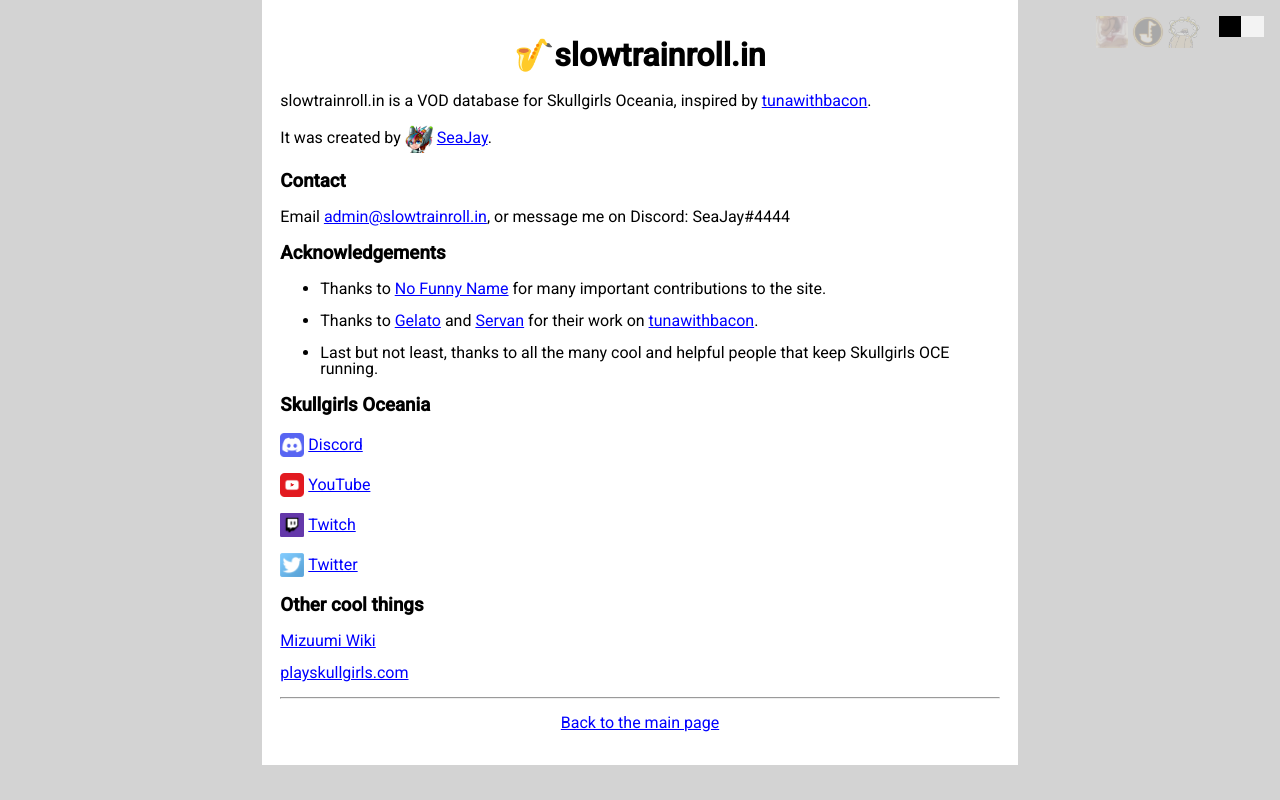
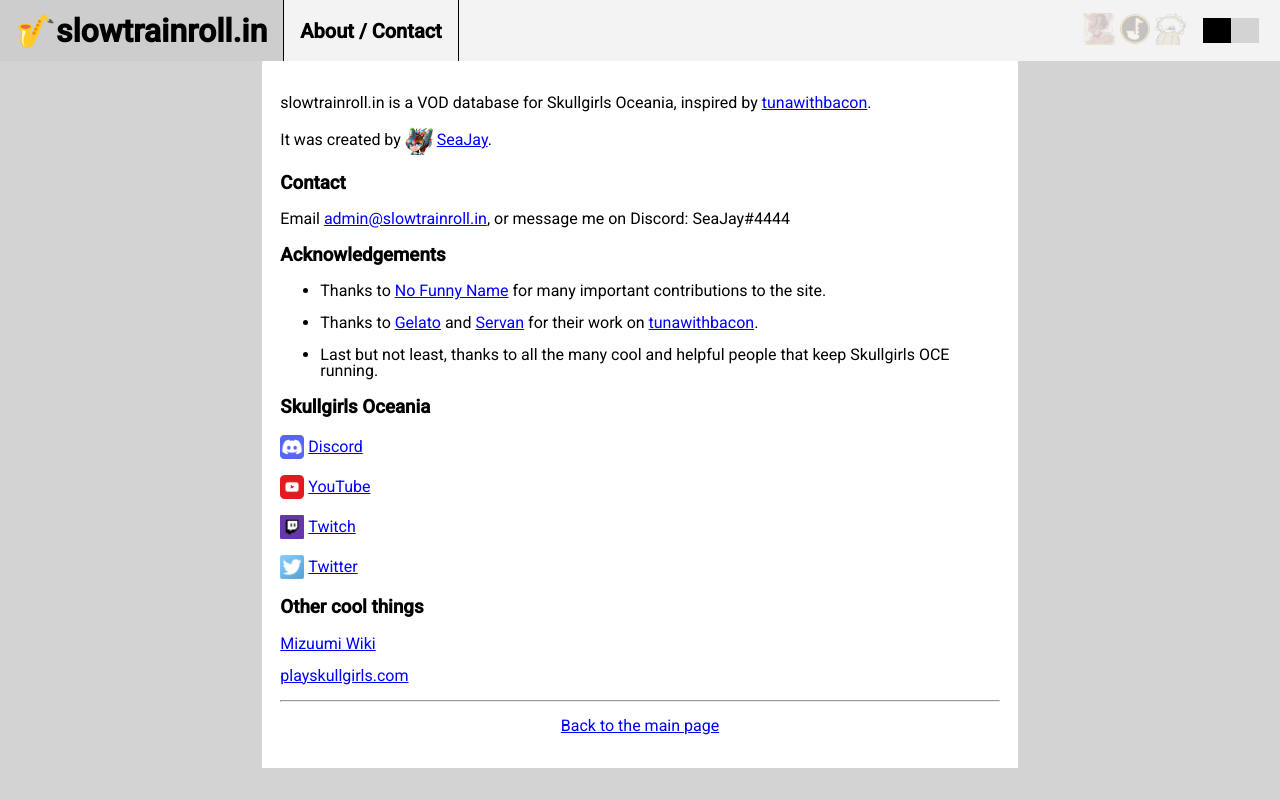
Before and after one commit to hugh-braico/slowtrainroll.in, a Django app: page /about in a window 1280 px wide. Run offline with Django 3.2, Linux system fonts and the light colour scheme; style sheets or scripts are compiled from the project's sources.

Commit message:
Create header nav bar and move switches into it

```diff
--- /dev/null
+++ b/viewer/static/viewer/header.less
@@ -0,0 +1,91 @@
+header {
+    position:fixed;
+    top:0;
+    height: @header-height;
+    width:100%;
+    background-color: .colour(table-row-even)[];
+    display:flex;
+    align-items: center;
+    nav{
+        display:flex;
+        align-items: center;
+        height:@header-height;
+        a{
+            height:100%;
+            font-size:1.25em;
+            font-weight: bold;
+            padding: 0 1rem;
+            display: flex;
+            align-items: center;
+            transition: .4s background-color ease;
+            border-right: 1px solid .colour(text)[];;
+            &:hover{
+                background-color: .colour(table-header)[];;
+            }
+        }
+
+        a:first-child{
+            font-size: 2em;
+            font-weight: bold;
+        }
+
+    }
+
+    & *{
+        display:inline;
+    }
+
+    .char-switches{
+        margin-left:auto;
+        img{
+            height: 2rem;
+            cursor: pointer;
+            opacity:0.2;
+            transition: all 0.4s ease;
+            &.light{
+                opacity:1;
+            }
+            &:hover{
+                opacity:1;
+            }
+        }
+    }
+
+    .lightmode{
+        position: relative;
+        width: 4rem;
+        margin-left:1rem;
+        & input {
+            width:0;
+        }
+        .slider {
+            position: absolute;
+            cursor: pointer;
+            top: 0;
+            left: 0;
+            right: 0;
+            bottom: 0;
+            height:100%;
+            width:3.5rem;
+            background-color: .colour(html-bg)[];;
+            -webkit-transition: .4s;
+            transition: .4s;
+            &:before {
+                position: absolute;
+                content: "";
+                height: 100%;
+                width: 1.75rem;
+                left: 0;
+                bottom: 0;
+                background-color: .colour(text)[];;
+                -webkit-transition: .4s;
+                transition: .4s;
+            }
+        }
+        input:checked + .slider {
+            &:before{
+                transform: translateX(100%);
+            }
+        }
+    }
+}
--- a/viewer/static/viewer/style.less
+++ b/viewer/static/viewer/style.less
@@ -1,5 +1,6 @@
 @import 'helpers';
 @import 'char_icons';
+@import 'header';
 
 @import 'https://fonts.googleapis.com/css?family=Roboto:300,400,500.css';
 //              colour variabl  Light mode  Dark mode
@@ -10,19 +11,33 @@
                 text            black       #e7e6e3,
                 link            blue        lightskyblue;
             );
+
+@header-height: calc(4rem - 3px);
+
 html {
     background-color: .colour(html-bg)[];
+    color: .colour(text)[];
+    font-family: "Roboto", "Helvetica", "Arial", sans-serif;
 }
 
-body {
+body{
+    margin:0;
+    margin-top: @header-height;
+}
+
+//Remove default link styling
+a{
+    text-decoration: none;
+    color:inherit;
+}
+
+.content {
     max-width: 80ch;
     padding: 2ch;
     margin: auto;
     line-height: 1;
-    font-family: "Roboto", "Helvetica", "Arial", sans-serif;
     background-color: .colour(body-bg)[];
     text-align: center;
-    color: .colour(text)[];
 }
 
 form {
@@ -91,8 +106,10 @@
     border-bottom: 2px solid .colour(table-header)[];
 }
 
-a {
+
+.content a {
     color: .colour(link)[];
+    text-decoration: underline;
 }
 
 table tbody .event{
@@ -132,66 +149,6 @@
     background-position: 0 -50px;
 }
 
-.switch{
-    position:fixed;
-    top:0;
-    right:0;
-    width:2rem;
-    height:1rem;
-    margin:1rem;
-    & input {
-        width:0;
-    }
-    .slider {
-        position: absolute;
-        cursor: pointer;
-        top: 0;
-        left: 0;
-        right: 0;
-        bottom: 0;
-        height:100%;
-        width:100%;
-        background-color: .colour(table-row-even)[];;
-        -webkit-transition: .4s;
-        transition: .4s;
-        &:before {
-            position: absolute;
-            content: "";
-            height: 100%;
-            width: 50%;
-            left:0;
-            bottom:0;
-            background-color: .colour(text)[];;
-            -webkit-transition: .4s all ease;
-            transition: .4s all ease;
-          }
-      }
-    input:checked + .slider {
-        &:before{
-            transform: translateX(100%);
-        }
-    }
-}
-
-.char-switches{
-    position:fixed;
-    top: 0;
-    right: 4rem;
-    margin: 1rem;
-    img{
-        height: 2rem;
-        cursor: pointer;
-        opacity:0.2;
-        transition: all 0.4s ease;
-        &.light{
-            opacity:1;
-        }
-        &:hover{
-            opacity:1;
-        }
-    }
-}
-
 .prevent-transitions{
     transition: none !important;
 }
--- a/viewer/templates/viewer/about.html
+++ b/viewer/templates/viewer/about.html
@@ -1,15 +1,6 @@
-<!DOCTYPE html>
-
-<html>
-  <head>
-    {% include "viewer/head.html" %}
-    {% load static %}
-  </head>
-
-  <body>
-    {% include "modeswitch.html" %}
-    <h1>🎷slowtrainroll.in</h1>
-
+{% load static %}
+{% include "viewer/head.html" %}
+  <div class="content">
     <div style="text-align: left;">
     <p>slowtrainroll.in is a VOD database for Skullgirls Oceania, inspired by
     <a href="https://tunawithbacon.com/">tunawithbacon</a>.</p>
@@ -70,5 +61,6 @@
 
     <hr>
     <p><a href="{% url 'viewer:index' %}">Back to the main page</a>
+    </div>
   </body>
 </html>
--- a/viewer/templates/viewer/head.html
+++ b/viewer/templates/viewer/head.html
@@ -1,7 +1,49 @@
 {% load compile_static %}
 {% load static %}
-<link rel="icon" type="image/png" sizes="32x32" href="{% static 'viewer/favicon-32x32.png' %}">
-<link rel="icon" type="image/png" sizes="16x16" href="{% static 'viewer/favicon-16x16.png' %}">
-<link rel="stylesheet" type="text/css" href="{% static 'viewer/style.less'|compile %}">
-<meta charset="utf-8">
-<title>slowtrainroll.in</title>
+
+<!DOCTYPE html>
+
+<html class='prevent-transitions'>
+  <head>
+    <meta charset="utf-8">
+    <link rel="icon" type="image/png" sizes="32x32" href="{% static 'viewer/favicon-32x32.png' %}">
+    <link rel="icon" type="image/png" sizes="16x16" href="{% static 'viewer/favicon-16x16.png' %}">
+    <link rel="stylesheet" href="{% static 'viewer/style.less'|compile %}">
+    <title>slowtrainroll.in</title>
+</head>
+<body>
+<script>
+  document.addEventListener("DOMContentLoaded",function(){
+    let node = document.querySelector('.prevent-transitions');
+    node.classList.remove('prevent-transitions');
+  });
+</script>
+
+<header>
+
+  <!-- Links -->
+  <nav>
+    <a href="/"><span>🎷slowtrainroll.in</span></a>
+    <a href="{% url 'viewer:about' %}"><span>About / Contact</span></a>
+  </nav>
+
+  <!-- Character Icon Switches -->
+  <div class="char-switches">
+    {% with 'charselect sigil emoji' as list%}
+      {% for icon_set in list.split %}
+        <img class="char-icon-switch{% if icon_dir == icon_set %} light{% endif %}" data-icon_dir="{{ icon_set }}" src="/static/viewer/icons_{{icon_set}}/BB.png">
+      {% endfor %}
+    {% endwith %}
+  </div>
+
+
+  <!-- Light mode switch-->
+  <label class="lightmode">
+    <input type="checkbox" id="light-mode-switch">
+    <span class="slider"></span>
+  </label>
+
+</header>
+
+
+{% include "viewer/headerJS.html" %}
--- a/viewer/templates/modeswitch.html
+++ b/viewer/templates/viewer/headerJS.html
@@ -1,15 +1,5 @@
-<div class="char-switches">
-  {% with 'charselect sigil emoji' as list%}
-    {% for icon_set in list.split %}
-      <img class="char-icon-switch{% if icon_dir == icon_set %} light{% endif %}" data-icon_dir="{{ icon_set }}" src="/static/viewer/icons_{{icon_set}}/BB.png">
-    {% endfor %}
-  {% endwith %}
-</div>
 
-<label class="switch">
-  <input type="checkbox" id="light-mode-switch">
-  <span class="slider"></span>
-</label>
+<!-- header JS -->
 <script>
   //Why isn't this vanilla js?
   //Copy and pasted from W3Schools
@@ -62,5 +52,4 @@
       }
     })
   })
-
 </script>
```
Also changed, not shown: viewer/templates/header.html (deleted, +0 -21 lines), viewer/templates/viewer/index.html (+4 -5 lines).
